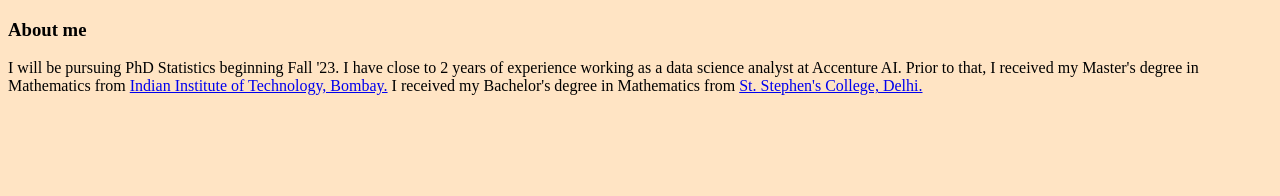
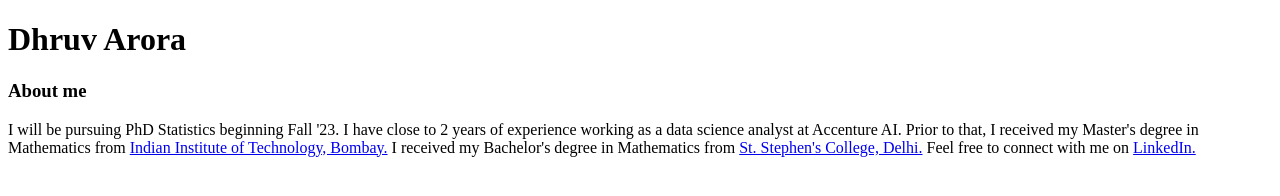
Before and after one commit to ar-ora-dhruv/ar-ora-dhruv.github.io, a plain HTML site: page index.html in a window 1280 px wide. Drawn offline with Linux system fonts and the light colour scheme.

Commit message:
Style Changes
Background change to white.
Added LinkedIn link.
Added name header.

```diff
--- a/index.html
+++ b/index.html
@@ -5,11 +5,12 @@
 <style>
 body
       {
-        background-color :bisque;
+        background-color :white;
        }
 </style>
-</head>
+<body>
+<h1><font style=calibri><strong>Dhruv Arora </strong></font></h3>
 <h3><font style=calibri><strong>About me </strong></font></h3>
-I will be pursuing PhD Statistics beginning Fall '23. I have close to 2 years of experience working as a data science analyst at Accenture AI. Prior to that, I received my Master's degree in Mathematics from <a href="https://www.math.iitb.ac.in/">Indian Institute of Technology, Bombay.</a> I received my Bachelor's degree in Mathematics from <a href="https://www.ststephens.edu/department-of-mathematics/">St. Stephen's College, Delhi.</a>
-
+I will be pursuing PhD Statistics beginning Fall '23. I have close to 2 years of experience working as a data science analyst at Accenture AI. Prior to that, I received my Master's degree in Mathematics from <a href="https://www.math.iitb.ac.in/">Indian Institute of Technology, Bombay.</a> I received my Bachelor's degree in Mathematics from <a href="https://www.ststephens.edu/department-of-mathematics/">St. Stephen's College, Delhi.</a> Feel free to connect with me on <a href="https://in.linkedin.com/in/ar-ora-dhruv">LinkedIn.</a>
+      </body>
 </html>
```
